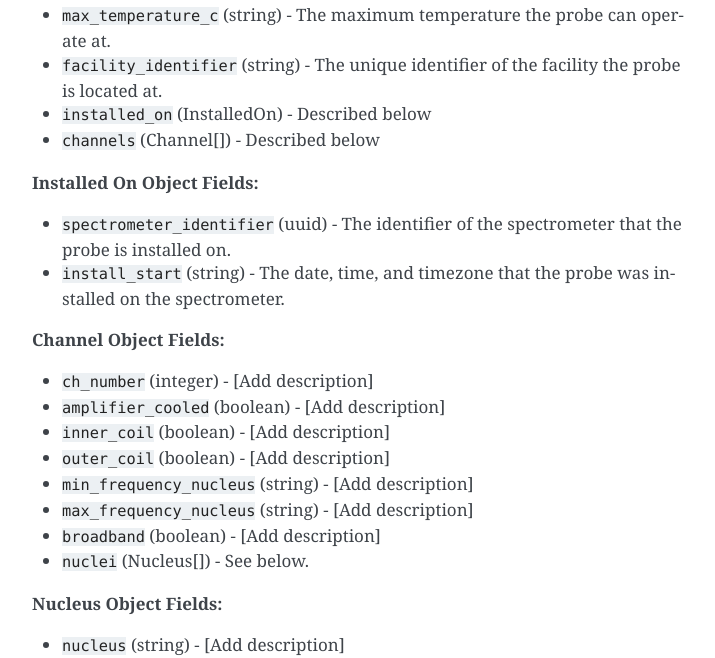
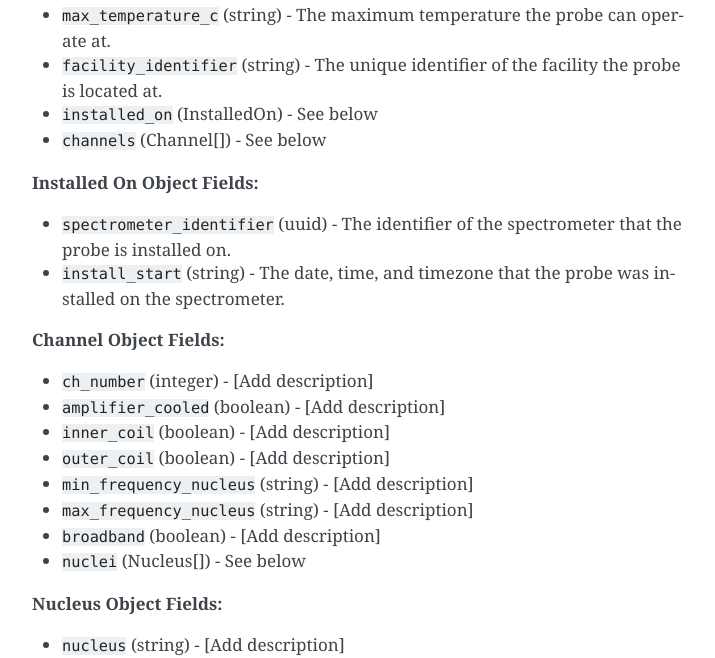
Before and after one commit to NanNMR/PythonSDK, a Sphinx documentation site: the page built from source/api.rst, in a window 1280 px wide and 900 px high, scrolled down 13610 px. Shown: the part 158-816 px from the top of the window, without its empty margins (388-1103 px from the left). Built offline with Sphinx 7.4.7, drawn with Linux system fonts in a browser that asks for light colours.

Commit message:
Standardize some wording

```diff
--- a/source/api.rst
+++ b/source/api.rst
@@ -532,8 +532,8 @@ Probes Endpoints
 * ``min_temperature_c`` (string) - The minimum temperature the probe can operate at.
 * ``max_temperature_c`` (string) - The maximum temperature the probe can operate at.
 * ``facility_identifier`` (string) - The unique identifier of the facility the probe is located at.
-* ``installed_on`` (InstalledOn) - Described below
-* ``channels`` (Channel[]) - Described below
+* ``installed_on`` (InstalledOn) - See below
+* ``channels`` (Channel[]) - See below
 
 **Installed On Object Fields:**
 
@@ -549,7 +549,7 @@ Probes Endpoints
 * ``min_frequency_nucleus`` (string) - [Add description]
 * ``max_frequency_nucleus`` (string) - [Add description]
 * ``broadband`` (boolean) - [Add description]
-* ``nuclei`` (Nucleus[]) - See below.
+* ``nuclei`` (Nucleus[]) - See below
 
 **Nucleus Object Fields:**
 
```
